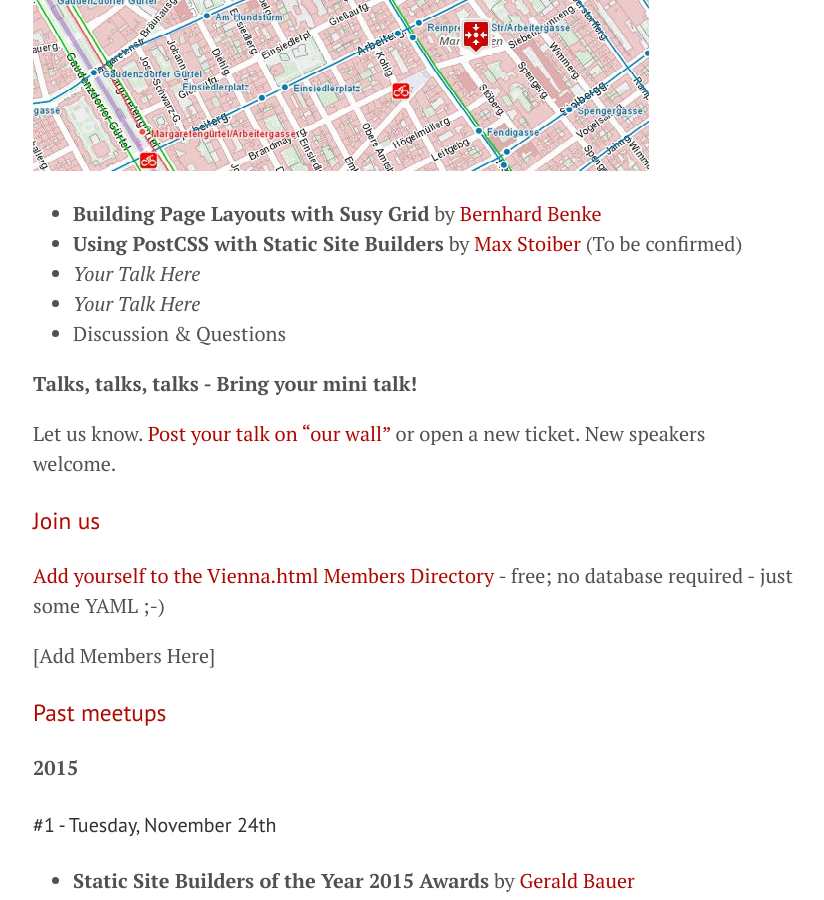
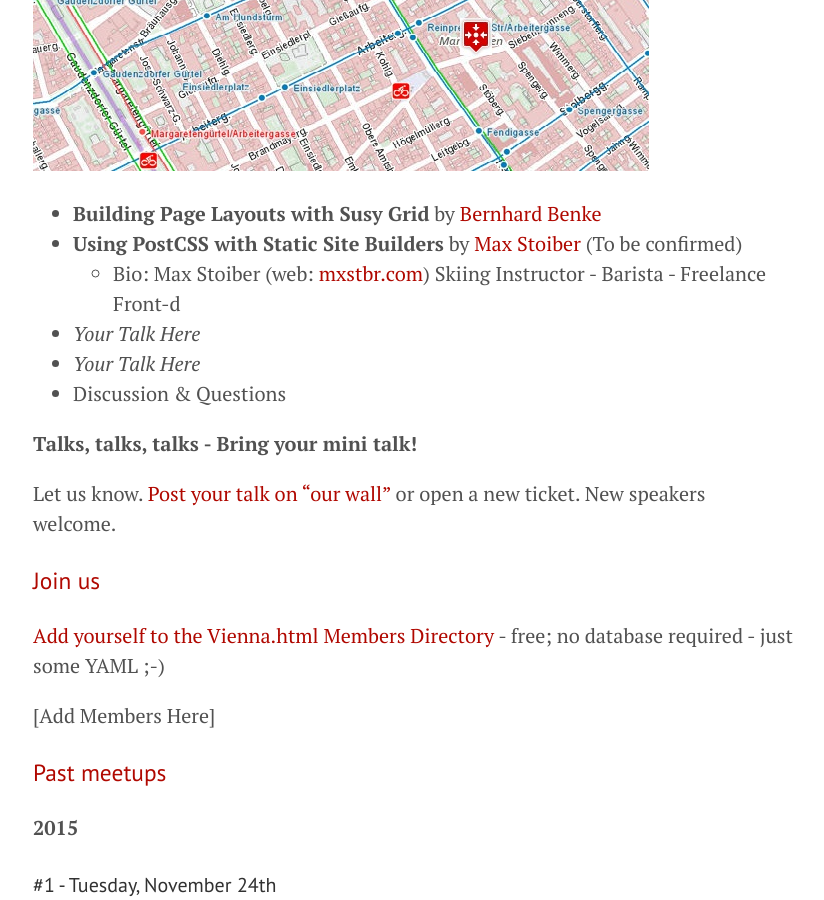
Before and after one commit to goodbyeaustria/archive, a Jekyll site: the page built from index.md, in a window 1280 px wide and 900 px high, scrolled down 698 px. Shown: the whole window, without its empty margins (227-1051 px from the left). Built offline with Jekyll 4.4.1, drawn with Linux system fonts in a browser that asks for light colours.

Commit message:
Update index.md

```diff
--- a/index.md
+++ b/index.md
@@ -20,7 +20,8 @@
 ![](i/sektor5map.jpg)
 
 - **Building Page Layouts with Susy Grid** by [Bernhard Benke](https://github.com/spuz)
-- **Using PostCSS with Static Site Builders** by [Max Stoiber](https://twitter.com/mxstbr)  (To be confirmed)
+- **Using PostCSS with Static Site Builders** by [Max Stoiber](https://github.com/mxstbr)  (To be confirmed)
+    - Bio: Max Stoiber (web: [mxstbr.com](http://mxstbr.com)) Skiing Instructor - Barista -️ Freelance Front-d
 - _Your Talk Here_
 - _Your Talk Here_
 - Discussion & Questions
```
